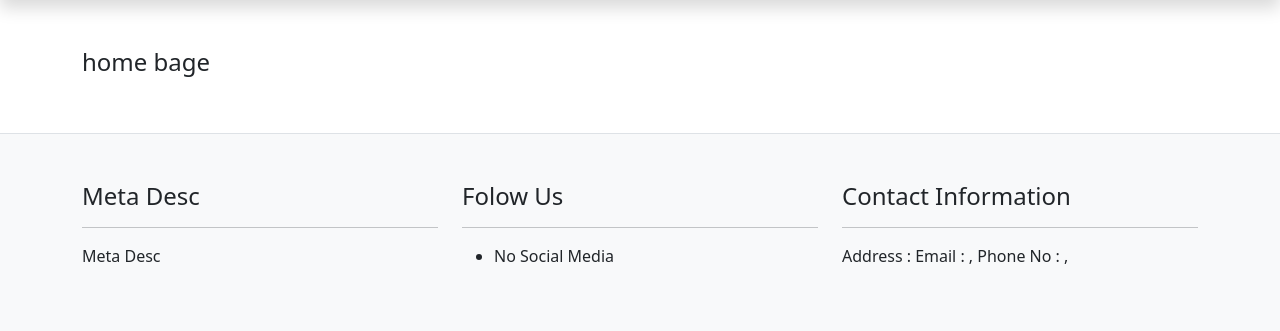
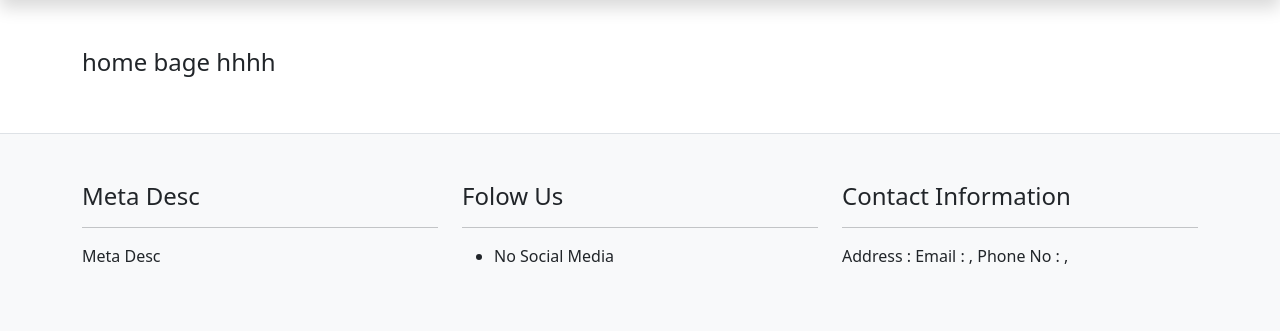
Before and after one commit to Altaieb-Mohammed/students-services, a PHP site: page / in a window 1280 px wide. Shown: the part 96-427 px from the top of the page. Run offline with PHP 8.4, Linux system fonts and the light colour scheme; data that the repository does not hold is empty; some libraries are stand-ins or nearby versions.

Commit message:
create students-services

```diff
--- a/php-admin-panle/index.php
+++ b/php-admin-panle/index.php
@@ -8,7 +8,7 @@
      <div class="py-5">
           <div class="container">
                <?= alertmassage(); ?>
-               <h4>home bage</h4>
+               <h4>home bage hhhh</h4>
          </div>
      </div>
 
```
